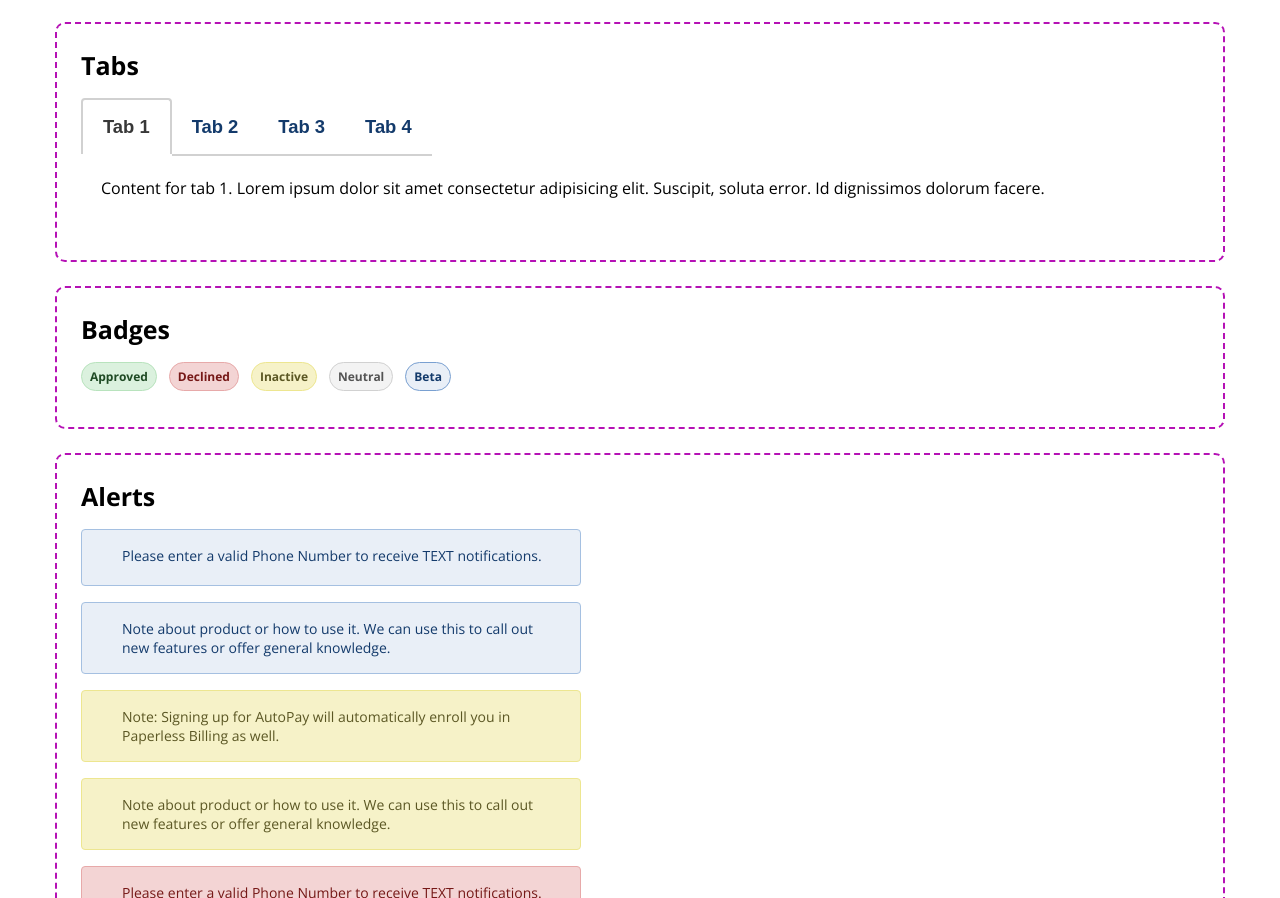
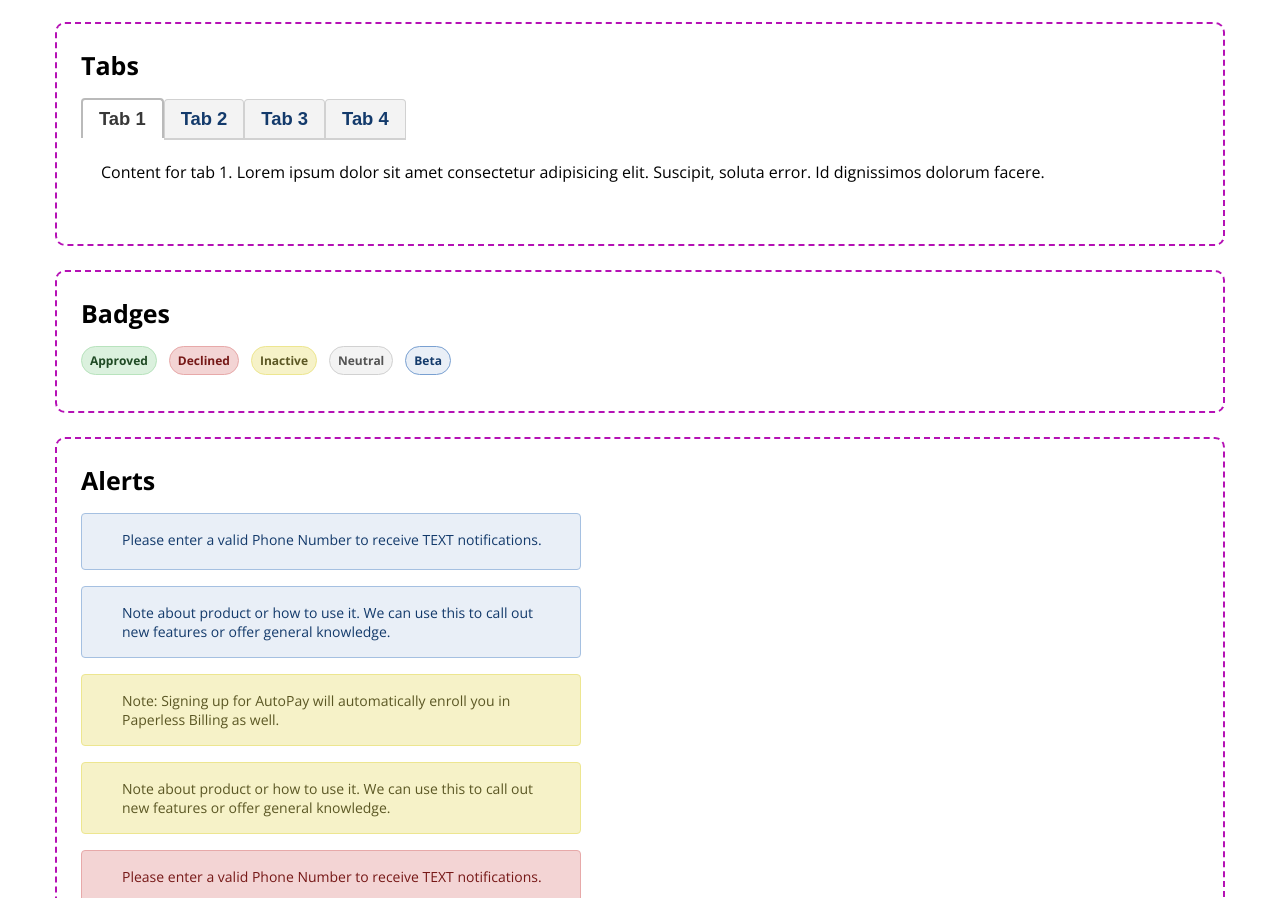
Before and after one commit to Billybobchops/design-system, a Next.js app: page / in a window 1280 px wide. Shown: the part 1997-2895 px from the top of the page. Built offline with nearby package versions, Linux system fonts and the light colour scheme.

Commit message:
update tabs again per design changes

```diff
--- a/src/components/Tab.module.scss
+++ b/src/components/Tab.module.scss
@@ -1,13 +1,14 @@
 @use '../app/variables.module.scss';
 
 .tab {
-	background-color: transparent;
-	border: none;
+	background-color: variables.$utility-neutral-05;
+	border: 1px solid variables.$utility-neutral-20;
 	border-bottom: 2px solid variables.$utility-neutral-20;
+	border-radius: variables.$border-radius-s variables.$border-radius-s 0 0;
 	color: variables.$theme-a-4;
 	font-size: clamp(.8rem, 2vw + 0.5rem, 1.15rem);
 	font-weight: 700;
-	padding: variables.$spacing-s 20px;
+	padding: variables.$spacing-xs variables.$spacing-s;
 
 	&:hover {
 		color: variables.$theme-a-3;
@@ -22,9 +23,9 @@
 }
 
 .tab[aria-selected="true"] {
-	border: 2px solid variables.$utility-neutral-20;
+	background-color: transparent;
+	border: 2px solid variables.$utility-neutral-30;
 	border-bottom: none;
-	border-radius: variables.$border-radius-s variables.$border-radius-s 0 0;
 	color: variables.$utility-neutral-80;
 
 	@media (max-width: 500px) {
```
